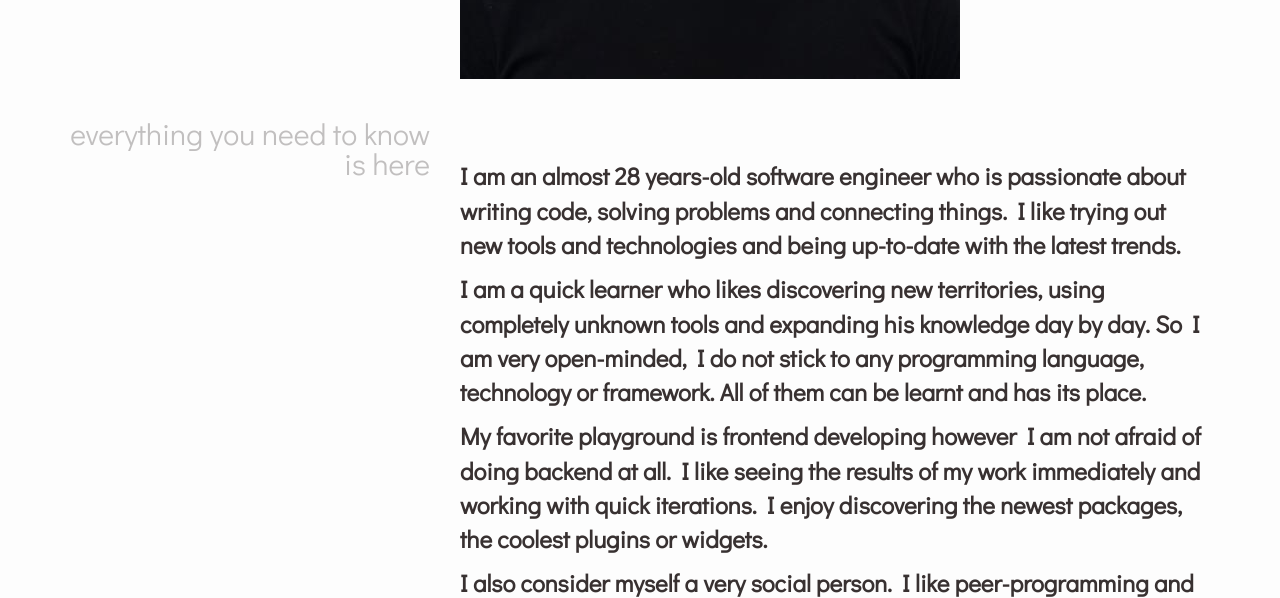
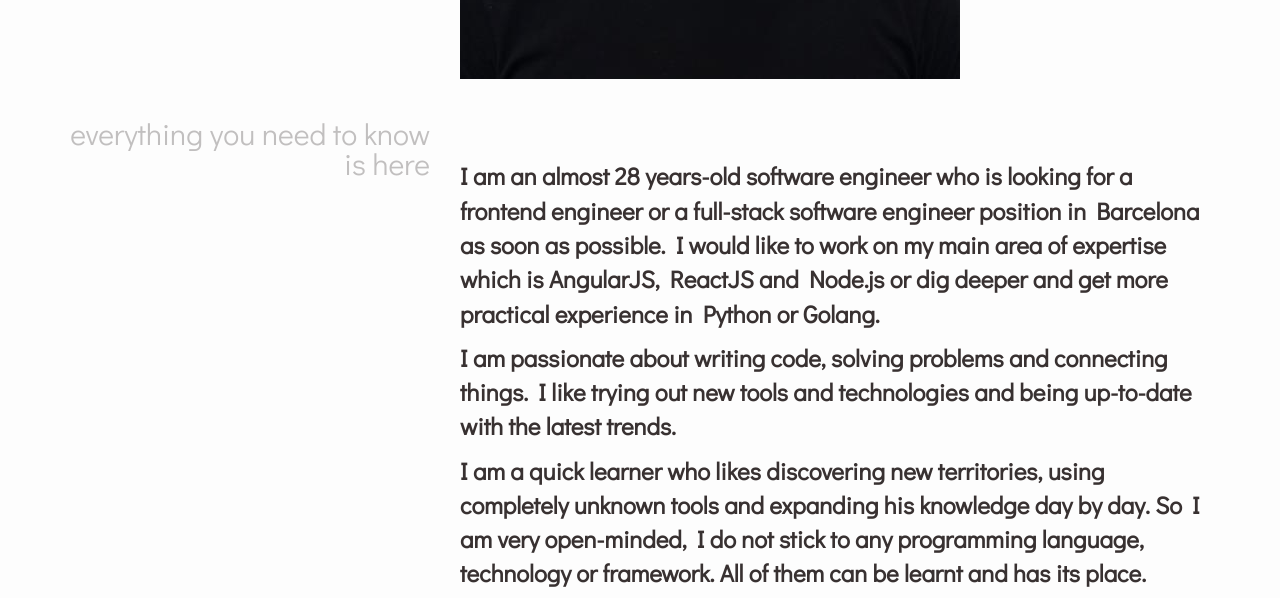
Before and after one commit to pnagy/pnagy.github.io, a website: page index.html in a window 1280 px wide. Shown: the part 632-1230 px from the top of the page. Drawn offline with nearby package versions, Linux system fonts and the light colour scheme.

Commit message:
update summary

```diff
--- a/index.html
+++ b/index.html
@@ -115,7 +115,10 @@
             </div>
             <div class="col-md-8">
                 <div class="intro">
-                    <p>I am an almost 28 years-old software engineer who is passionate about writing code, solving problems
+                    <p>I am an almost 28 years-old software engineer who is looking for a frontend engineer or a full-stack software engineer position in Barcelona as soon as possible.
+                        I would like to work on my main area of expertise which is AngularJS, ReactJS and Node.js or dig deeper and get more practical experience in Python or Golang.</p>
+
+                    <p>I am passionate about writing code, solving problems
                         and connecting things. I like trying out new tools and technologies and being up-to-date with the latest trends.</p>
                     <p>
                         I am a quick learner who likes discovering new territories, using completely unknown tools and expanding his knowledge day by day. So I am very open-minded, I do not stick to
```
